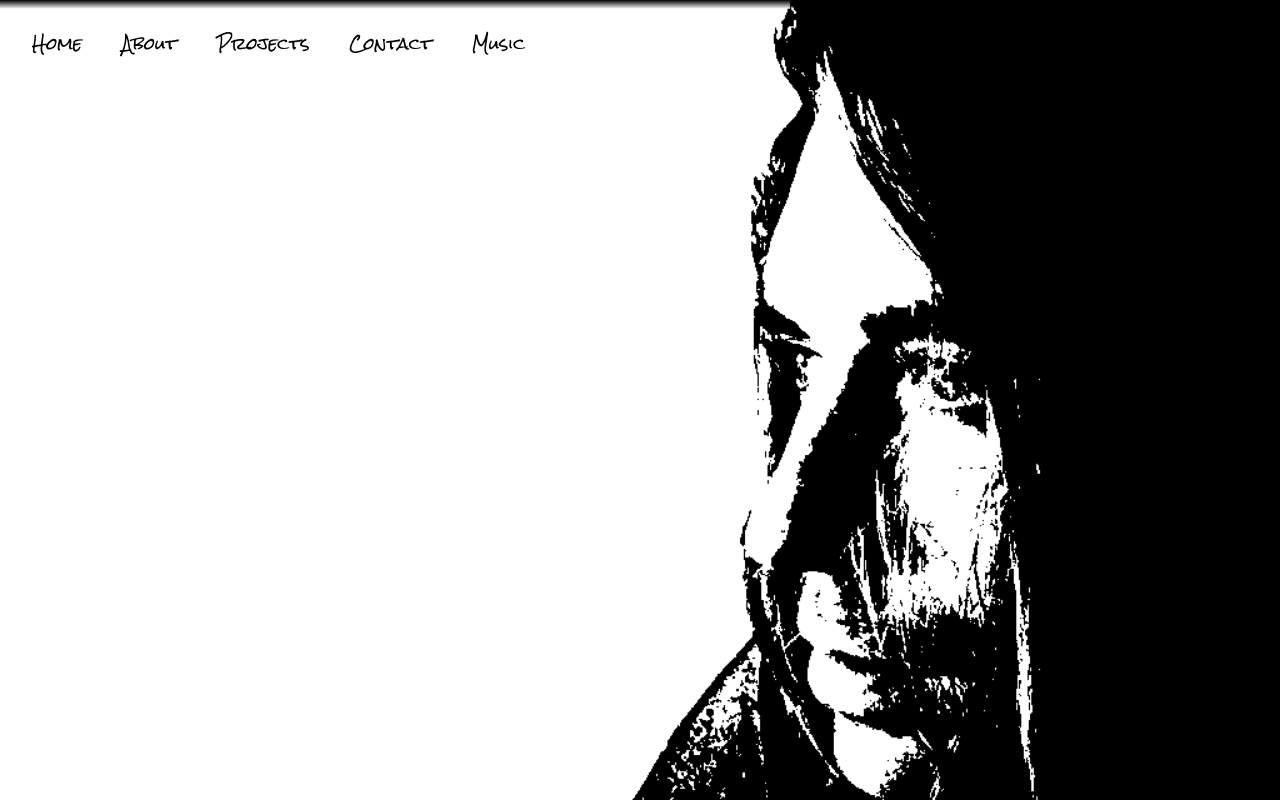
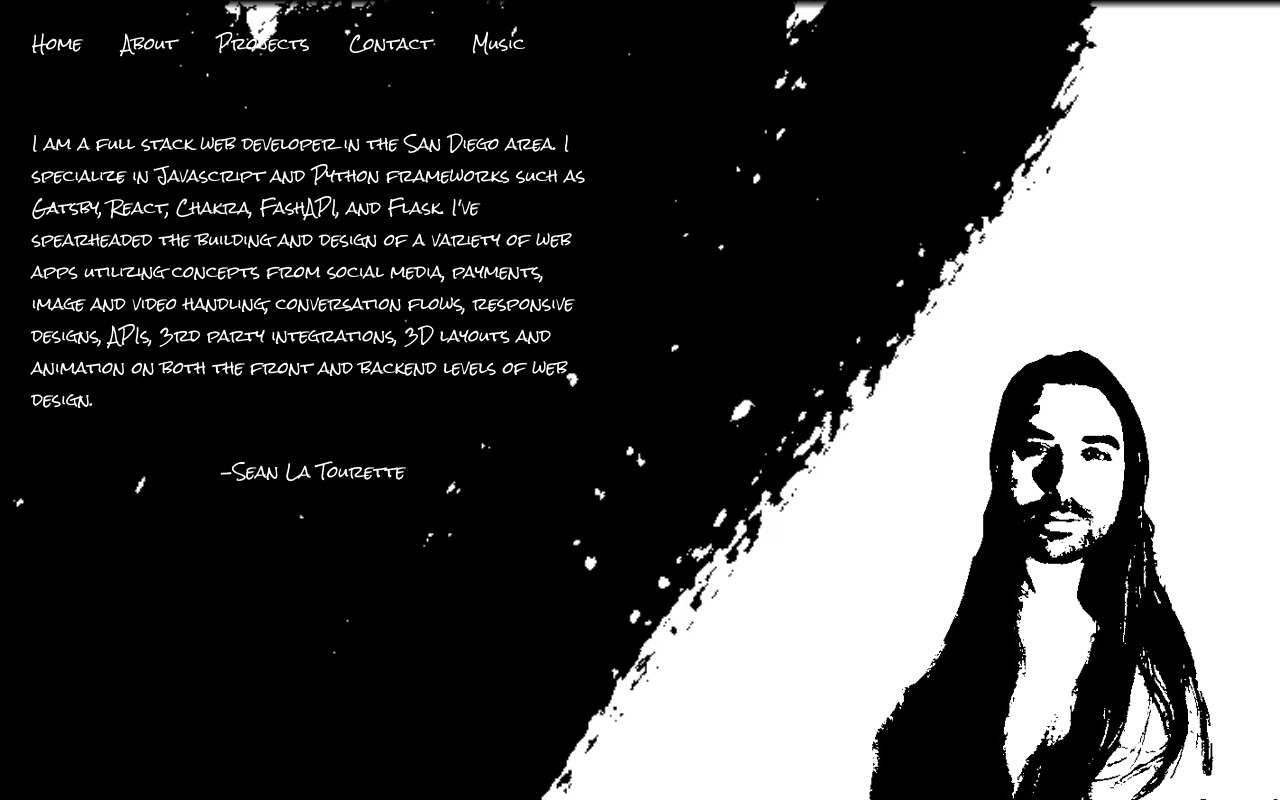
Before and after one commit to SeanLaTour/Official-Portfolio, a Gatsby site: page /about in a window 1280 px wide. Built offline with nearby package versions, Linux system fonts and the light colour scheme; Gatsby itself is replaced by a stand-in of ours; a web font is replaced by a local one.

Commit message:
designed desktop about page

```diff
--- a/src/components/about/about.tsx
+++ b/src/components/about/about.tsx
@@ -1,8 +1,9 @@
-import { Box } from "@chakra-ui/react";
+import { Box, Image, VStack } from "@chakra-ui/react";
 import React from "react";
-import BackgroundImage from "../../images/blackandwhiteprofile.png";
-import PaintSplashImage from "../../images/paintspray.png";
+import BackgroundImage from "../../images/paintstrokebackgroundleft.webp";
+import ProfilePhotoTwo from "../../images/seanprofilepagephoto3-.png";
 import {
+  PortfolioTextStandard,
   PortfolioTextSubTitle,
   PortfolioTextTitle,
 } from "../shared/portfolio_text";
@@ -12,12 +13,28 @@ const About: React.FC = (props) => {
     <Box
       backgroundImage={BackgroundImage}
       backgroundRepeat="no-repeat"
-      backgroundPosition="right"
+      backgroundPosition="-100px"
       backgroundSize="auto 100%"
       height="100vh"
       paddingTop="6rem"
       paddingLeft="2rem"
-    ></Box>
+    >
+      <VStack marginTop="2rem" width="45%">
+        <PortfolioTextStandard color="white">
+          I am a full stack web developer in the San Diego area. I specialize in
+          Javascript and Python frameworks such as Gatsby, React, Chakra,
+          FashAPI, and Flask. I've spearheaded the building and design of a
+          variety of web apps utilizing concepts from social media, payments,
+          image and video handling, conversation flows, responsive designs,
+          APIs, 3rd party integrations, 3D layouts and animation on both the
+          front and backend levels of web design.
+        </PortfolioTextStandard>
+        <PortfolioTextStandard paddingTop="2rem" color="white">
+          -Sean La Tourette{" "}
+        </PortfolioTextStandard>
+      </VStack>
+      <Image position="fixed" right="0" bottom="0" src={ProfilePhotoTwo} />{" "}
+    </Box>
   );
 };
 
--- /dev/null
+++ b/src/components/shared/header/header_light.tsx
@@ -0,0 +1,55 @@
+import React, { ReactNode } from "react";
+import { Box, HStack, Text } from "@chakra-ui/react";
+import { PortfolioTextNav } from "../portfolio_text";
+import { navigate } from "gatsby";
+
+interface HeaderLightProps {
+  children: React.ReactNode;
+}
+
+const HeaderLight: React.FC<HeaderLightProps> = (props) => {
+  return (
+    <Box
+      width="100%"
+      backgroundImage={`linear-gradient(to bottom, rgb(0,0,0, 1) 0%, rgb(275,275,275, 0) 10%)`}
+      position="fixed"
+      padding="2rem"
+    >
+      <HStack>
+        <PortfolioTextNav
+          color="white"
+          onClick={() => navigate("/")}
+          paddingRight="2rem"
+        >
+          Home
+        </PortfolioTextNav>
+        <PortfolioTextNav
+          color="white"
+          onClick={() => navigate("/about")}
+          paddingRight="2rem"
+        >
+          About
+        </PortfolioTextNav>
+        <PortfolioTextNav
+          color="white"
+          onClick={() => navigate("/projects")}
+          paddingRight="2rem"
+        >
+          Projects
+        </PortfolioTextNav>
+        <PortfolioTextNav
+          color="white"
+          onClick={() => navigate("/contact")}
+          paddingRight="2rem"
+        >
+          Contact
+        </PortfolioTextNav>
+        <PortfolioTextNav color="white" paddingRight="2rem">
+          Music
+        </PortfolioTextNav>
+      </HStack>
+    </Box>
+  );
+};
+
+export default HeaderLight;
--- a/src/components/shared/portfolio_text.tsx
+++ b/src/components/shared/portfolio_text.tsx
@@ -28,3 +28,17 @@ export const PortfolioTextNav: React.FC<PortfolioTextProps> = (props) => {
     </Text>
   );
 };
+
+export const PortfolioTextStandard: React.FC<PortfolioTextProps> = (props) => {
+  return (
+    <Text
+      lineHeight="200%"
+      color="black"
+      fontSize="1rem"
+      fontFamily="RockSalt"
+      {...props}
+    >
+      {props.children}
+    </Text>
+  );
+};
--- a/src/index.css
+++ b/src/index.css
@@ -3,3 +3,10 @@
   src: local("RockSalt-Regular"),
     url(../src/fonts/RockSalt-Regular.ttf) format("truetype");
 }
+
+h1,
+h2,
+h3,
+p {
+  font-family: RockSalt;
+}
--- a/src/pages/about.js
+++ b/src/pages/about.js
@@ -1,15 +1,14 @@
 import * as React from "react";
 import { ChakraProvider } from "@chakra-ui/provider";
 import "../index.css";
-import LandingPage from "../components/landing_page/landing_page";
-import Header from "../components/shared/header/header";
 import About from "../components/about/about";
+import HeaderLight from "../components/shared/header/header_light";
 
 // markup
 const AboutPage = () => {
   return (
     <ChakraProvider>
-      <Header />
+      <HeaderLight />
       <About />
     </ChakraProvider>
   );
--- a/src/pages/projects.js
+++ b/src/pages/projects.js
@@ -1,16 +1,15 @@
 import * as React from "react";
 import { ChakraProvider } from "@chakra-ui/provider";
 import "../index.css";
-import LandingPage from "../components/landing_page/landing_page";
 import Header from "../components/shared/header/header";
-import About from "../components/about/about";
+import Projects from "../components/projects/projects";
 
 // markup
 const ProjectsPage = () => {
   return (
     <ChakraProvider>
       <Header />
-      <About />
+      <Projects />
     </ChakraProvider>
   );
 };
```
Also changed, not shown: src/components/projects/projects.tsx (added, +24 -0 lines), src/images/anotherpaintstrokebackground.webp (added), src/images/paintstrokebackground.webp (added), src/images/paintstrokebackgroundleft.webp (added), src/images/seanprofilepagephoto2.jpg (added), src/images/seanprofilepagephoto3-.png (added).
